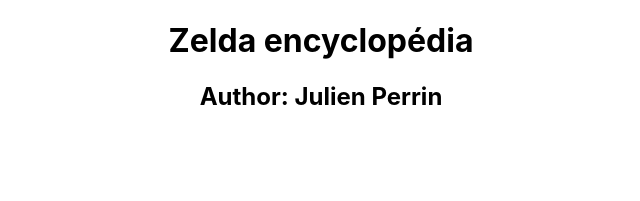
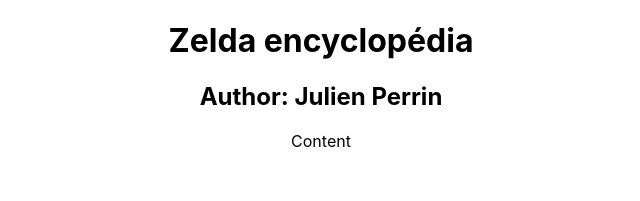
Before and after one commit to WeLoveJava/zeldapedia, a React (Create React App) app: page / in a window 1280 px wide. Shown: the top 201 px of the page, without its empty margins (319-959 px from the left). Built offline with nearby package versions, Linux system fonts and the light colour scheme.

Commit message:
[master] Content display

```diff
--- a/src/App.js
+++ b/src/App.js
@@ -6,6 +6,7 @@
     <div className="App">
       <h1>Zelda encyclopédia</h1>
       <h2>Author: Julien Perrin</h2>
+      Content
     </div>
   );
 }
```
